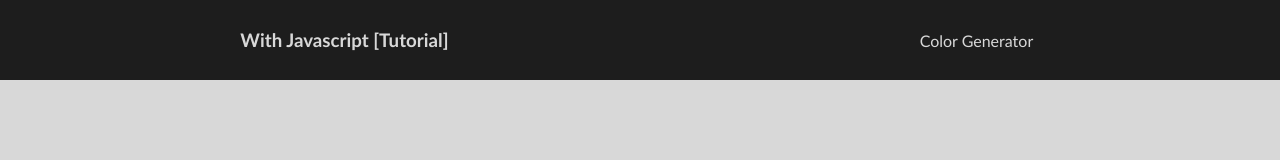
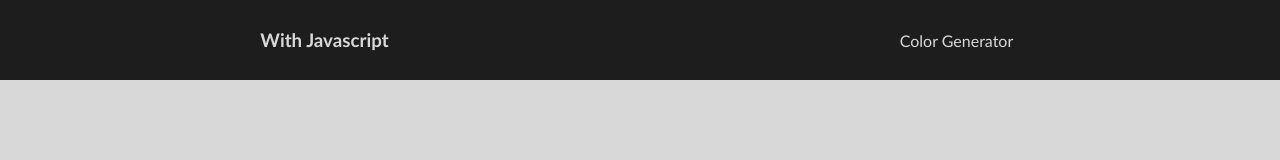
Before and after one commit to MaskeyDude/color-flipper-or-generator, a plain HTML site: page index.html in a window 1280 px wide. Shown: the top 160 px of the page. Drawn offline with Linux system fonts and the light colour scheme.

Commit message:
Update index.html

```diff
--- a/index.html
+++ b/index.html
@@ -9,7 +9,7 @@
     <body>
         <!-- header & navbar -->
         <header>
-            <h3>With Javascript [Tutorial]</h3>
+            <h3>With Javascript <a href="[Tutorial]" target="_blank"></a></h3>
             <nav>
                 <a href="index.html">Color Generator</a>
             </nav>
```
